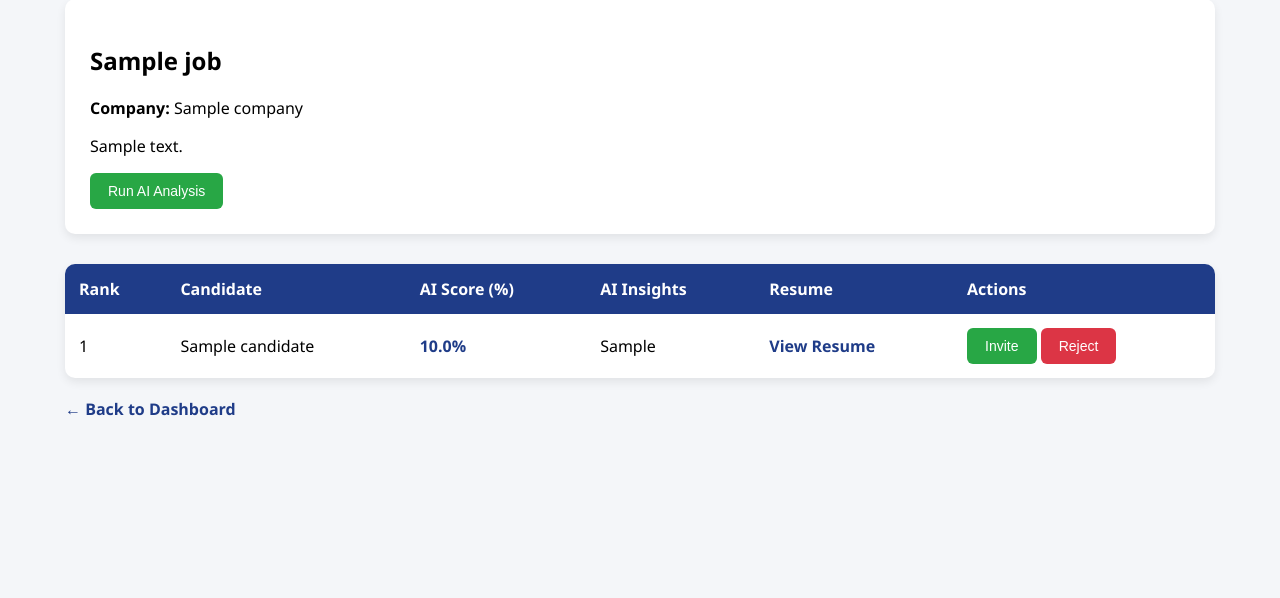
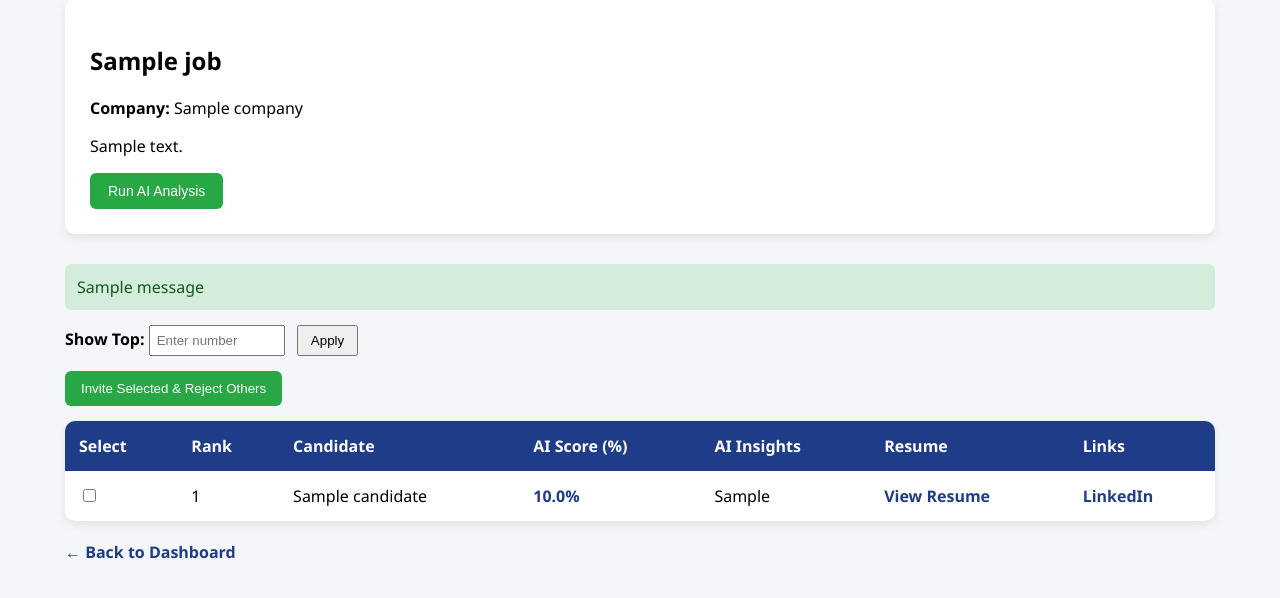
Before and after one commit to VarshiniThota/HireXtract_, a Django app: template hr_dashboard/templates/hr_dashboard/analyze_job.html in a window 1280 px wide. Shown: the part 157-755 px from the top of the page. Run offline with Django 5.2, Linux system fonts and the light colour scheme; tables that the repository leaves empty hold one stand-in row (values such as "Sample post"); the template is opened without the code that fills it: values that come from a table or form of the project are taken from there, most other values are stand-ins (such as "Sample title", 1, 10 or a date in 2020); one stand-in notice (Sample message) is shown; data that the repository does not hold is empty.

Commit message:
Added filtering option to UI and also modified table to show linkedin links

```diff
--- a/hr_dashboard/templates/hr_dashboard/analyze_job.html
+++ b/hr_dashboard/templates/hr_dashboard/analyze_job.html
@@ -123,46 +123,74 @@
         </form>
     </div>
 
-    <!-- APPLICATIONS TABLE -->
-    {% if applications %}
+<!-- SUCCESS / ERROR MESSAGES -->
+{% if messages %}
+    {% for message in messages %}
+        <div style="background:#d4edda;color:#155724;
+                    padding:12px;border-radius:6px;margin-bottom:15px;">
+            {{ message }}
+        </div>
+    {% endfor %}
+{% endif %}
+
+<!-- FILTER -->
+<form method="get" style="margin-bottom:15px;">
+    <label><strong>Show Top:</strong></label>
+
+    <input type="number"
+           name="top"
+           min="1"
+           placeholder="Enter number"
+           value="{{ selected_top }}"
+           style="width:120px;padding:6px;">
+
+    <button type="submit"
+            style="padding:6px 12px;margin-left:8px;">
+        Apply
+    </button>
+</form>
+
+
+<form method="post">
+    {% csrf_token %}
+    <input type="hidden" name="action" value="bulk_invite">
+
+    <button type="submit"
+            style="margin-bottom:15px;
+                   background:#28a745;color:white;
+                   padding:10px 16px;border:none;border-radius:6px;">
+        Invite Selected & Reject Others
+    </button>
+
     <table>
         <thead>
             <tr>
+                <th>Select</th>
                 <th>Rank</th>
                 <th>Candidate</th>
                 <th>AI Score (%)</th>
                 <th>AI Insights</th>
                 <th>Resume</th>
-                    <th>Actions</th>
+                <th>Links</th>
             </tr>
         </thead>
         <tbody>
             {% for app in applications %}
             <tr>
                 <td>
-                        {% if app.ai_score %}
-                            {{ app.ai_score.rank }}
-                        {% else %}
-                            -
-                        {% endif %}
+                    <input type="checkbox" name="selected_applications" value="{{ app.id }}">
                 </td>
+
+                <td>{{ app.ai_score.rank|default:"-" }}</td>
 
                 <td>{{ app.candidate.name }}</td>
 
                 <td class="score">
-                        {% if app.ai_score %}
-                            {{ app.ai_score.score }}%
-                        {% else %}
-                            Not analyzed
-                        {% endif %}
+                    {{ app.ai_score.score|default:"Not analyzed" }}{% if app.ai_score %}%{% endif %}
                 </td>
 
                 <td>
-                        {% if app.ai_score %}
-                            {{ app.ai_score.insights }}
-                        {% else %}
-                            Run AI analysis to generate insights
-                        {% endif %}
+                    {{ app.ai_score.insights|default:"Run AI analysis to generate insights" }}
                 </td>
 
                 <td>
@@ -172,32 +200,20 @@
                 </td>
 
                 <td>
-                        <form method="post" style="display:inline;">
-                            {% csrf_token %}
-                            <input type="hidden" name="application_id" value="{{ app.id }}">
-                            <button name="action" value="invite" class="analyze-btn">
-                                Invite
-                            </button>
-                        </form>
-
-                        <form method="post" style="display:inline;">
-                            {% csrf_token %}
-                            <input type="hidden" name="application_id" value="{{ app.id }}">
-                            <button name="action" value="reject"
-                                    class="analyze-btn reject-btn">
-                                Reject
-                            </button>
-                        </form>
+                    {% if app.candidate.linkedin_url %}
+                        <a href="{{ app.candidate.linkedin_url }}" target="_blank" class="resume-link">
+                            LinkedIn
+                        </a>
+                    {% else %}
+                        <span style="color:#999;">-</span>
+                    {% endif %}
                 </td>
             </tr>
             {% endfor %}
         </tbody>
     </table>
-    {% else %}
-        <div class="no-data">
-            No applications found for this job yet.
-        </div>
-    {% endif %}
+</form>
+
 
     <a href="{% url 'hr_dashboard' %}" class="back">
         ← Back to Dashboard
```
Lines whose indentation alone changed are shown as unchanged.
